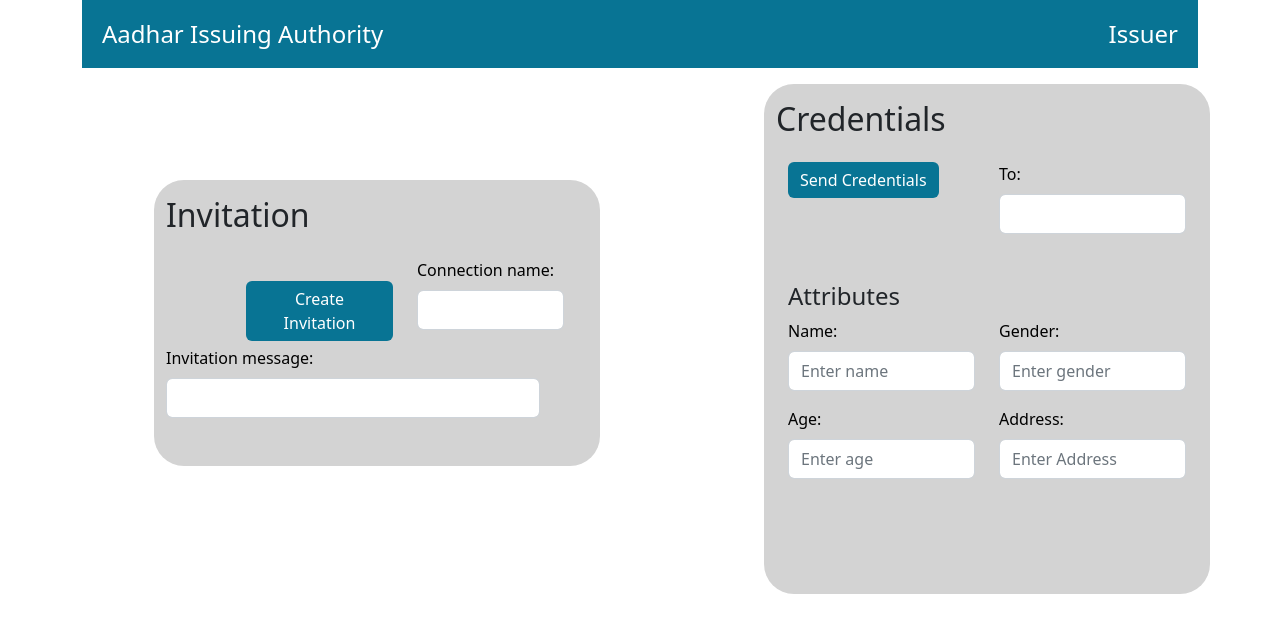
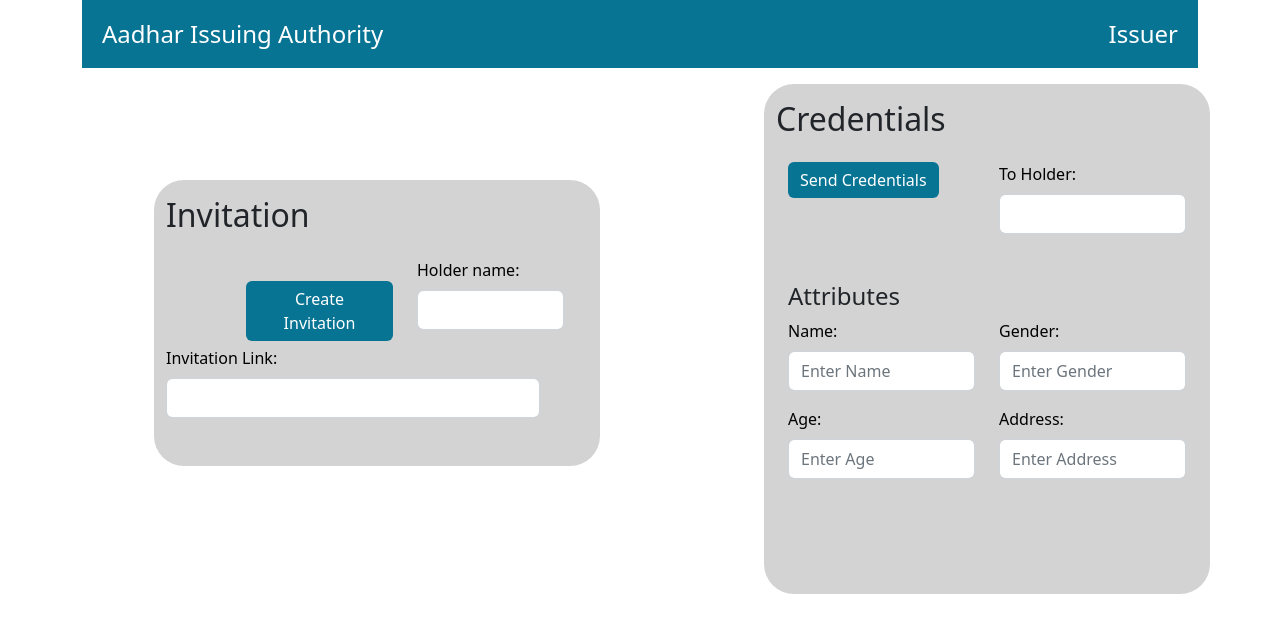
Before and after one commit to upendraTRL/Self-Sovereign-Identity_UI, a React (Create React App) app in the folder clientt/: page /issuer in a window 1280 px wide. Shown: the top 632 px of the page. Built offline with nearby package versions, Linux system fonts and the light colour scheme.

Commit message:
5 changes done.

```diff
--- a/clientt/src/components/Holder.js
+++ b/clientt/src/components/Holder.js
@@ -116,11 +116,9 @@
                             <Row className='leftRow1'>
                                 <Row className='mailtitle'>
                                     <Col>
-                                        <h2>Invitation</h2>
+                                        <h2>Accept Invitation</h2>
                                     </Col>
-                                    <Col>
 
-                                    </Col>
                                 </Row>
 
                                 {/* Row2 */}
@@ -144,7 +142,7 @@
                                 <Row>
                                     <Col>
                                         <Form.Group className="mb-3" controlId="formBasicEmail">
-                                            <Form.Label className='textColor'>Holder/Issuer: </Form.Label>
+                                            <Form.Label className='textColor'>Verifier/Issuer: </Form.Label>
                                             <Form.Control type="text" />
                                         </Form.Group>
 
@@ -152,7 +150,7 @@
 
                                     <Col>
                                         <Form.Group className="mb-3" controlId="formBasicEmail">
-                                            <Form.Label className='textColor'>Holder name: </Form.Label>
+                                            <Form.Label className='textColor'>Verifier name: </Form.Label>
                                             <Form.Control type="text" />
                                         </Form.Group>
 
@@ -166,7 +164,7 @@
                                     </Col>
                                     <Col>
                                         {/* <Button variant='info'>Refresh</Button> */}
-                                        <HolderButton value="Refresh" />
+                                        <HolderButton value="Accept Invitation" />
                                     </Col>
                                 </Row>
 
@@ -341,12 +339,12 @@
                                         <Form>
                                             <Form.Group className="mb-3" controlId="formBasicEmail">
                                                 <Form.Label className='textColor'>Name: </Form.Label>
-                                                <Form.Control type="text" placeholder="Enter name" />
+                                                <Form.Control type="text" placeholder="Enter Name" />
                                             </Form.Group>
 
                                             <Form.Group className="mb-3" controlId="formBasicEmail">
                                                 <Form.Label className='textColor'>Age: </Form.Label>
-                                                <Form.Control type="number" placeholder="Enter age" />
+                                                <Form.Control type="number" placeholder="Enter Age" />
                                             </Form.Group>
                                         </Form>
                                     </Col>
@@ -356,7 +354,7 @@
                                         <Form>
                                             <Form.Group className="mb-3" controlId="formBasicEmail">
                                                 <Form.Label className='textColor'>Gender: </Form.Label>
-                                                <Form.Control type="text" placeholder="Enter gender" />
+                                                <Form.Control type="text" placeholder="Enter Gender" />
                                             </Form.Group>
 
                                             <Form.Group className="mb-3" controlId="formBasicEmail">
--- a/clientt/src/components/Issuer.js
+++ b/clientt/src/components/Issuer.js
@@ -65,7 +65,7 @@
 
                                     <Col>
                                         <Form.Group className="mb-3" controlId="formBasicEmail">
-                                            <Form.Label className='textColor'>Connection name: </Form.Label>
+                                            <Form.Label className='textColor'>Holder name: </Form.Label>
                                             <Form.Control type="text" />
                                         </Form.Group>
 
@@ -78,7 +78,7 @@
 
                                         <Form>
                                             <Form.Group className="mb-3" controlId="formBasicEmail">
-                                                <Form.Label className='textColor'>Invitation message: </Form.Label>
+                                                <Form.Label className='textColor'>Invitation Link: </Form.Label>
                                                 <Form.Control type="text" />
                                             </Form.Group>
                                         </Form>
@@ -123,7 +123,7 @@
                                     </Col>
                                     <Col>
                                         <Form.Group className="mb-3" controlId="formBasicEmail">
-                                            <Form.Label className='textColor'>To: </Form.Label>
+                                            <Form.Label className='textColor'>To Holder: </Form.Label>
                                             <Form.Control type="text" />
                                         </Form.Group>
 
@@ -140,12 +140,12 @@
                                         <Form>
                                             <Form.Group className="mb-3" controlId="formBasicEmail">
                                                 <Form.Label className='textColor'>Name: </Form.Label>
-                                                <Form.Control type="text" placeholder="Enter name" />
+                                                <Form.Control type="text" placeholder="Enter Name" />
                                             </Form.Group>
 
                                             <Form.Group className="mb-3" controlId="formBasicEmail">
                                                 <Form.Label className='textColor'>Age: </Form.Label>
-                                                <Form.Control type="number" placeholder="Enter age" />
+                                                <Form.Control type="number" placeholder="Enter Age" />
                                             </Form.Group>
                                         </Form>
                                     </Col>
@@ -155,7 +155,7 @@
                                         <Form>
                                             <Form.Group className="mb-3" controlId="formBasicEmail">
                                                 <Form.Label className='textColor'>Gender: </Form.Label>
-                                                <Form.Control type="text" placeholder="Enter gender" />
+                                                <Form.Control type="text" placeholder="Enter Gender" />
                                             </Form.Group>
 
                                             <Form.Group className="mb-3" controlId="formBasicEmail">
--- a/clientt/src/components/Verifier.js
+++ b/clientt/src/components/Verifier.js
@@ -65,7 +65,7 @@
 
                                     <Col>
                                         <Form.Group className="mb-3" controlId="formBasicEmail">
-                                            <Form.Label className='textColor'>Connection name: </Form.Label>
+                                            <Form.Label className='textColor'>Holder name: </Form.Label>
                                             <Form.Control type="text" />
                                         </Form.Group>
 
@@ -78,7 +78,7 @@
 
                                         <Form>
                                             <Form.Group className="mb-3" controlId="formBasicEmail">
-                                                <Form.Label className='textColor'>Invitation message: </Form.Label>
+                                                <Form.Label className='textColor'>Invitation Link: </Form.Label>
                                                 <Form.Control type="text" />
                                             </Form.Group>
                                         </Form>
@@ -132,12 +132,12 @@
                                         <Form>
                                             <Form.Group className="mb-3" controlId="formBasicEmail">
                                                 <Form.Label className='textColor'>Name: </Form.Label>
-                                                <Form.Control type="text" placeholder="Enter name" />
+                                                <Form.Control type="text" placeholder="Enter Name" />
                                             </Form.Group>
 
                                             <Form.Group className="mb-3" controlId="formBasicEmail">
                                                 <Form.Label className='textColor'>Age: </Form.Label>
-                                                <Form.Control type="number" placeholder="Enter age" />
+                                                <Form.Control type="number" placeholder="Enter Age" />
                                             </Form.Group>
                                         </Form>
                                     </Col>
@@ -147,7 +147,7 @@
                                         <Form>
                                             <Form.Group className="mb-3" controlId="formBasicEmail">
                                                 <Form.Label className='textColor'>Gender: </Form.Label>
-                                                <Form.Control type="text" placeholder="Enter gender" />
+                                                <Form.Control type="text" placeholder="Enter Gender" />
                                             </Form.Group>
 
                                             <Form.Group className="mb-3" controlId="formBasicEmail">
@@ -179,12 +179,12 @@
                                         <Form>
                                             <Form.Group className="mb-3" controlId="formBasicEmail">
                                                 <Form.Label className='textColor'>Name: </Form.Label>
-                                                <Form.Control type="text" placeholder="Enter name" />
+                                                <Form.Control type="text" placeholder="Enter Name" />
                                             </Form.Group>
 
                                             <Form.Group className="mb-3" controlId="formBasicEmail">
                                                 <Form.Label className='textColor'>Age: </Form.Label>
-                                                <Form.Control type="number" placeholder="Enter age" />
+                                                <Form.Control type="number" placeholder="Enter Age" />
                                             </Form.Group>
                                         </Form>
                                     </Col>
@@ -194,7 +194,7 @@
                                         <Form>
                                             <Form.Group className="mb-3" controlId="formBasicEmail">
                                                 <Form.Label className='textColor'>Gender: </Form.Label>
-                                                <Form.Control type="text" placeholder="Enter gender" />
+                                                <Form.Control type="text" placeholder="Enter Gender" />
                                             </Form.Group>
 
                                             <Form.Group className="mb-3" controlId="formBasicEmail">
```
